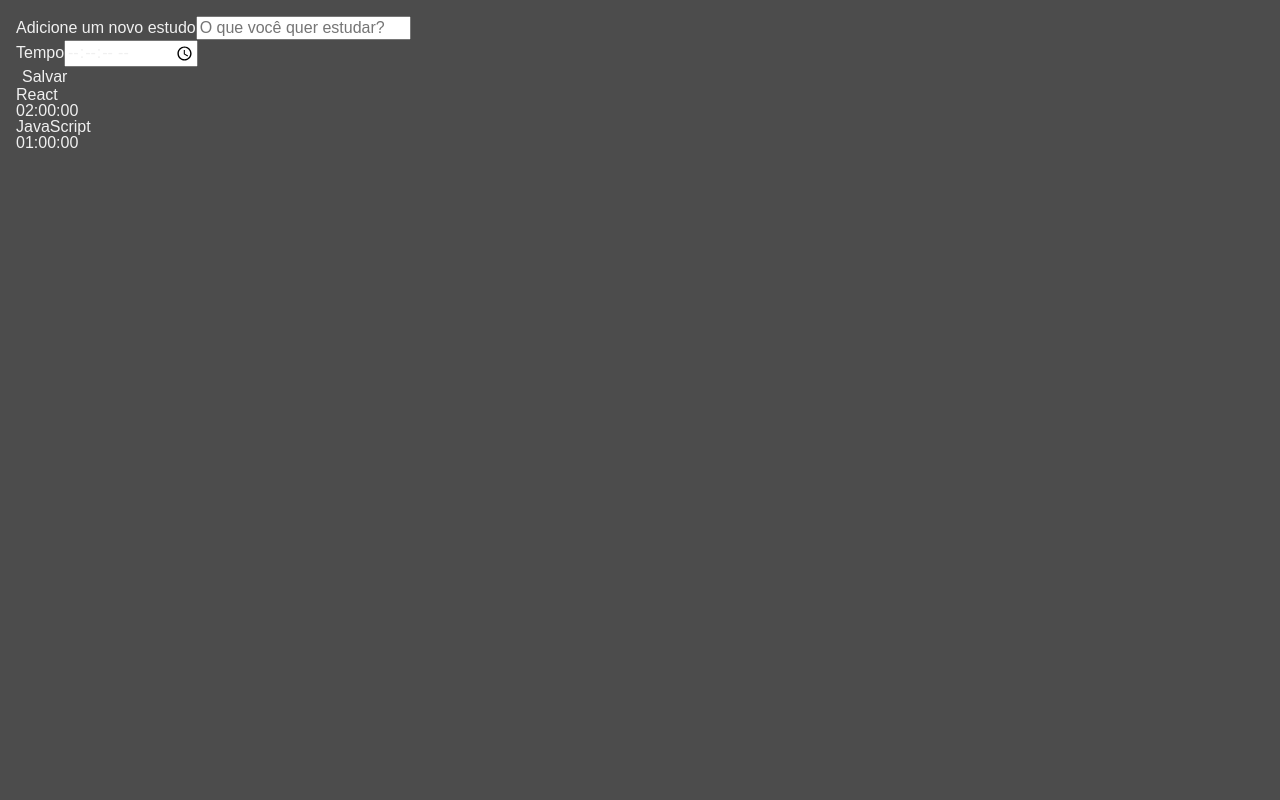
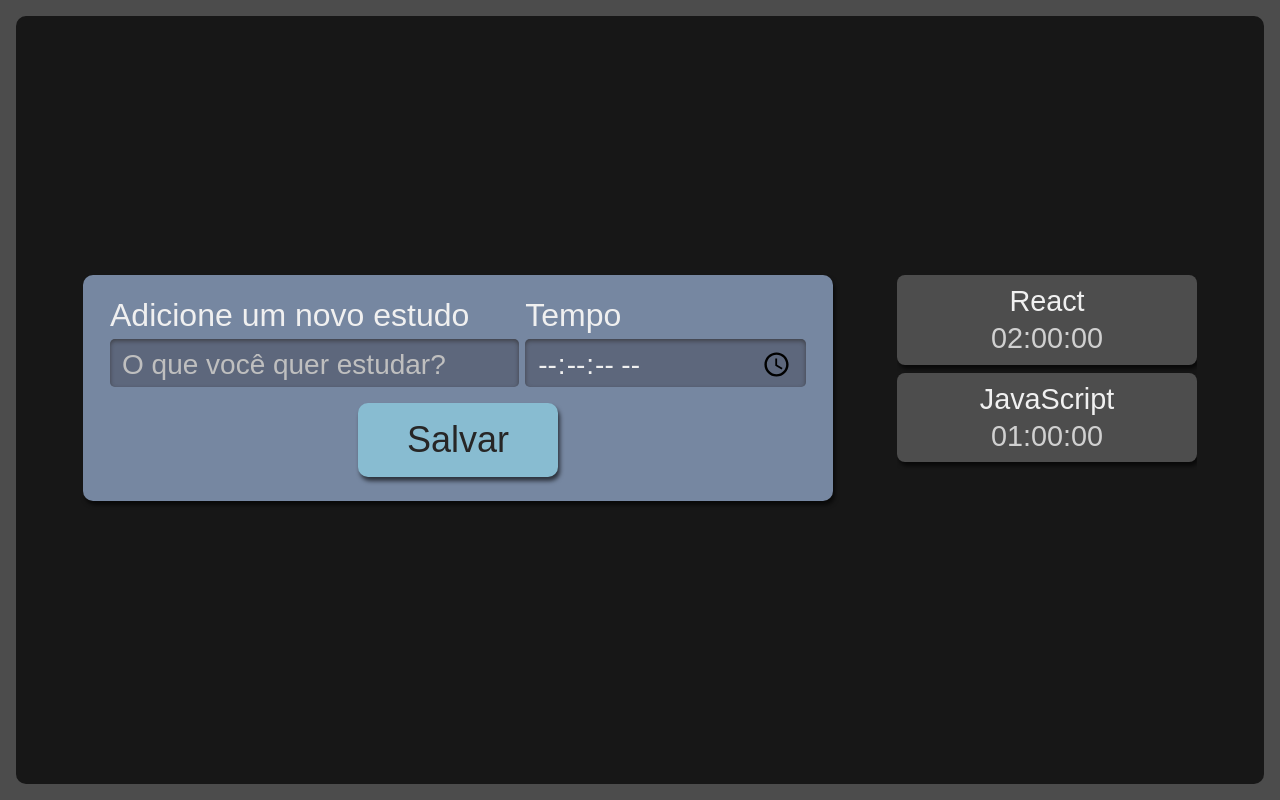
Before and after one commit to pinheiroduda/alura-studies-reactjs, a React (Create React App) app: page / in a window 1280 px wide. Built offline with nearby package versions, Linux system fonts and the light colour scheme.

Commit message:
fix: style implementation using css modules

```diff
--- a/src/App.tsx
+++ b/src/App.tsx
@@ -1,11 +1,11 @@
 import { Form } from './components/Form';
 import { List } from './components/List';
 
-import './App.module.scss'
+import style from './App.module.scss'
 
 function App() {
   return (
-    <div className='AppStyle'>
+    <div className={style.AppStyle}>
       <Form />
       <List />
     </div>
--- a/src/components/Button/index.tsx
+++ b/src/components/Button/index.tsx
@@ -1,7 +1,7 @@
-import './style.module.scss'
+import style from './style.module.scss'
 
 export function Button() {
   return(
-      <button className='botao'>Salvar</button>
+      <button className={style.botao}>Salvar</button>
   )
 }
--- a/src/components/Form/index.tsx
+++ b/src/components/Form/index.tsx
@@ -1,15 +1,15 @@
 import { Button } from "../Button";
 
-import './style.module.scss'
+import style from './style.module.scss'
 
 export function Form() {
   return(
-    <form className="novaTarefa">
-      <div className="inputContainer">
+    <form className={style.novaTarefa}>
+      <div className={style.inputContainer}>
         <label htmlFor="task">Adicione um novo estudo</label>
         <input type="text" name="task" id="task" placeholder="O que você quer estudar?" required/>
       </div>
-      <div className="inputContainer">
+      <div className={style.inputContainer}>
         <label htmlFor="time">Tempo</label>
         <input type="time" step="1" name="time" id="00:00:00" max="01:30:00" required/>
       </div>
--- a/src/components/List/index.tsx
+++ b/src/components/List/index.tsx
@@ -1,4 +1,4 @@
-import './style.module.scss'
+import style from './style.module.scss'
 
 export function List() {
   const tasks = [
@@ -12,11 +12,11 @@ export function List() {
   ]
 
   return(
-    <div className="listaTarefas">
+    <div className={style.listaTarefas}>
       <h2>
         <ul>
           {tasks.map((task, index) => (
-            <li key={index} className="item">
+            <li key={index} className={style.item}>
               <h3>{task.task}</h3>
               <span>{task.time}</span>
             </li>
```
